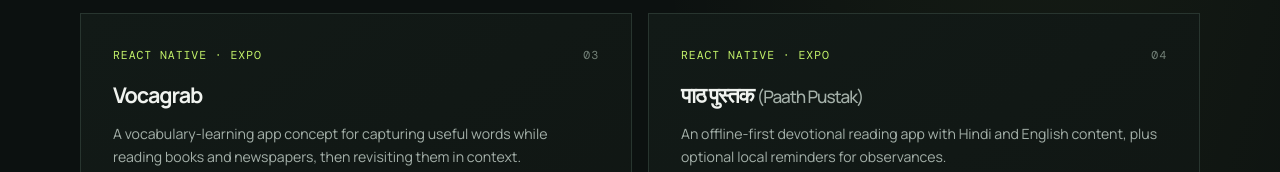
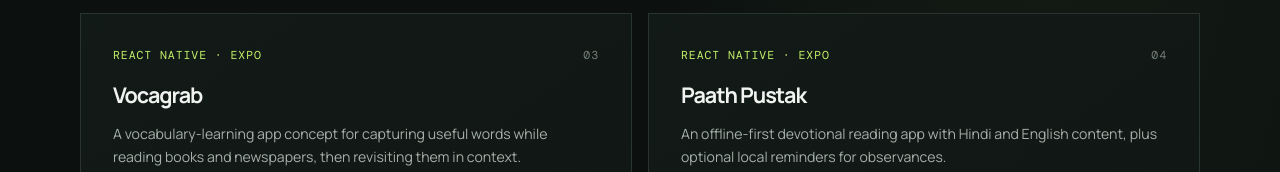
Before and after one commit to amitiosdev670/Portfolio, a plain HTML site: page index.html in a window 1280 px wide. Shown: the part 1628-1800 px from the top of the page. Drawn offline with nearby package versions, Linux system fonts and the light colour scheme.

Commit message:
Use Paath Pustak app name in English
Co-authored-by: Copilot <223556219+Copilot@users.noreply.github.com>

```diff
--- a/index.html
+++ b/index.html
@@ -106,7 +106,7 @@
               <span class="project-type">React Native · Expo</span>
               <span class="project-number">04</span>
             </div>
-            <h3>पाठ पुस्तक <span class="project-subtitle">(Paath Pustak)</span></h3>
+            <h3>Paath Pustak</h3>
             <p>
               An offline-first devotional reading app with Hindi and English
               content, plus optional local reminders for observances.
--- a/styles.css
+++ b/styles.css
@@ -435,12 +435,6 @@ nav a:hover,
   line-height: 1.2;
 }
 
-.project-subtitle {
-  color: var(--muted);
-  font-size: 0.8em;
-  font-weight: 500;
-}
-
 .personal-card > p {
   color: var(--muted);
   font-size: 0.88rem;
```
